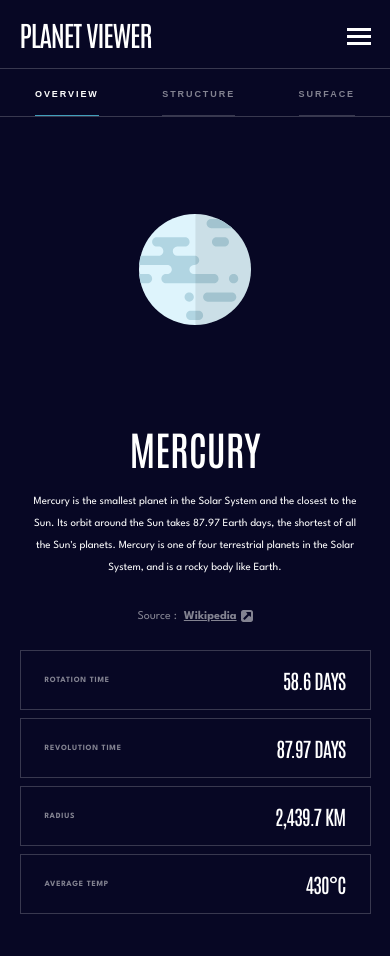
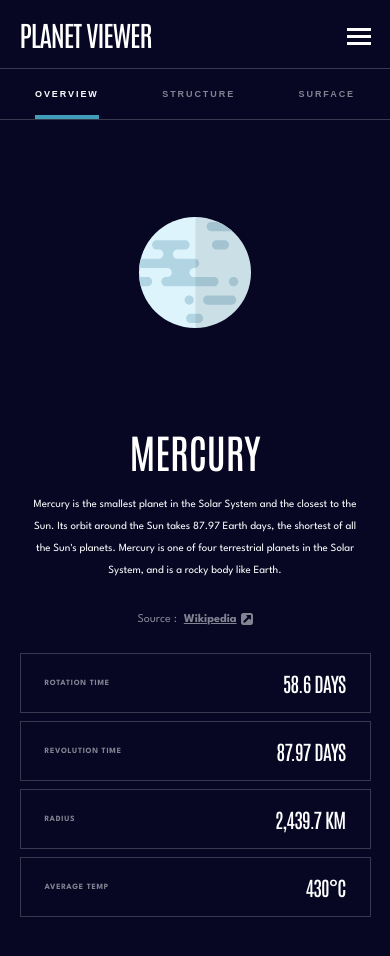
Before and after one commit to jkellerman/Planet-viewer, a React (Create React App) app: page /planet/mercury in a window 390 px wide. Shown: the top 956 px of the page. Built offline with nearby package versions, Linux system fonts and the light colour scheme.

Commit message:
refactor: remove colour from tab border for mobile

```diff
--- a/src/components/Tabs/Tabs.styled.ts
+++ b/src/components/Tabs/Tabs.styled.ts
@@ -66,7 +66,7 @@ export const Tab = styled.button<TabsProps>`
   padding: 1.25rem 0 1rem;
   white-space: nowrap;
   cursor: pointer;
-  ${borderBottom}
+  border-bottom: 4px solid transparent;
 
   &:nth-child(1) {
     border-bottom-color: ${({ $activeTab, planetTheme }) => {
```
